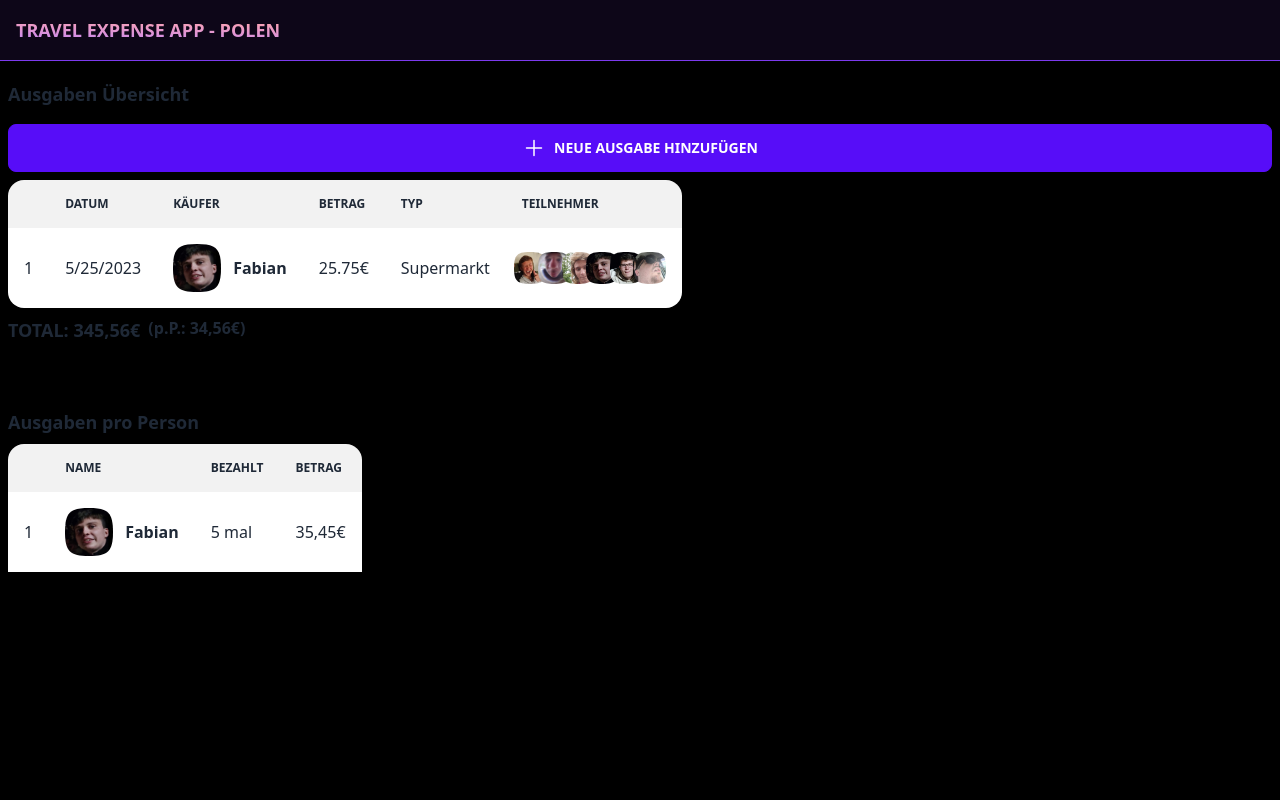
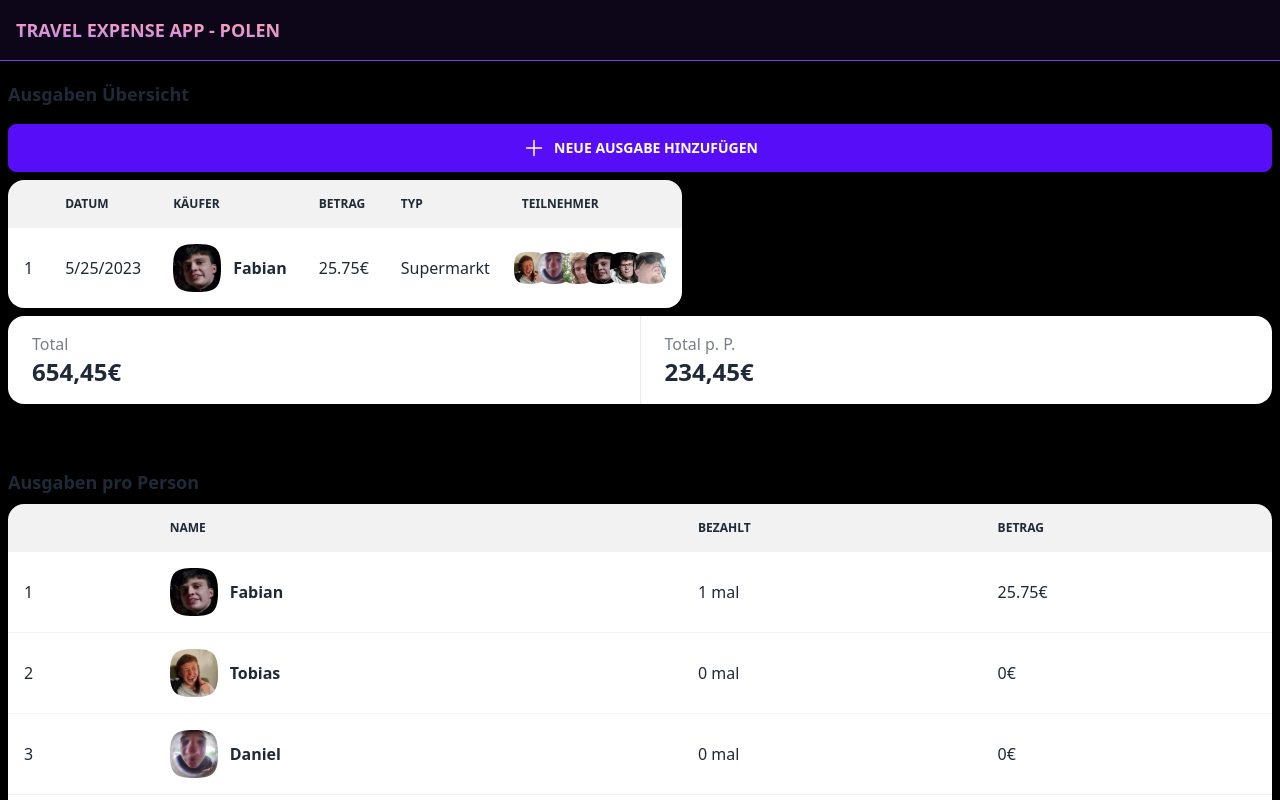
Before and after one commit to Fabianofski/travel-expense-app, a SvelteKit app: page /expenses in a window 1280 px wide. Shown: the top 800 px of the page. Built offline with nearby package versions, Linux system fonts and the light colour scheme.

Commit message:
Added Expense Per Person Calculations

```diff
--- a/src/routes/+layout.svelte
+++ b/src/routes/+layout.svelte
@@ -12,7 +12,7 @@
 			TRAVEL EXPENSE APP - POLEN
 		</h1>
 	</nav>
-	<div class="px-2 pt-16 w-full h-full">
+	<div class="px-2 pt-16 pb-4 w-full h-full">
 		<slot />
 	</div>
 </div>
--- a/src/routes/expenses/+page.svelte
+++ b/src/routes/expenses/+page.svelte
@@ -3,19 +3,19 @@
 	import type { expense } from './expenses';
 	import PersonExpenseList from './personExpenseList.svelte';
 
+	const participants: string[] = ['tobias', 'daniel', 'marlon', 'fabian', 'paul', 'tim'];
 	const expenses: expense[] = [
 		{
 			buyer: 'Fabian',
 			expenseType: 'Supermarkt',
 			date: new Date(),
 			amount: 25.75,
-			participants: ['tobias', 'daniel', 'marlon', 'fabian', 'paul', 'tim']
+			participants: participants
 		}
 	];
-	const participants: string[] = ['tobias', 'daniel', 'marlon', 'fabian', 'paul', 'tim'];
 </script>
 
-<div class="flex flex-col gap-16 mt-4">
+<div class="flex flex-col gap-16 pt-4">
 	<ExpenseList {expenses} {participants} />
-	<PersonExpenseList {expenses} />
+	<PersonExpenseList {expenses} {participants} />
 </div>
--- a/src/routes/expenses/expenseList.svelte
+++ b/src/routes/expenses/expenseList.svelte
@@ -78,8 +78,15 @@
 			</tbody>
 		</table>
 	</div>
-	<div class="flex gap-2">
-		<p class="text-lg font-bold">TOTAL: 345,56€</p>
-		<p class="text-base font-bold">(p.P.: 34,56€)</p>
+	<div class="stats shadow">
+		<div class="stat">
+			<div class="stat-title">Total</div>
+			<div class="stat-value text-2xl">654,45€</div>
+		</div>
+
+		<div class="stat">
+			<div class="stat-title">Total p. P.</div>
+			<div class="stat-value text-2xl">234,45€</div>
+		</div>
 	</div>
 </div>
--- a/src/routes/expenses/personExpenseList.svelte
+++ b/src/routes/expenses/personExpenseList.svelte
@@ -1,15 +1,45 @@
 <script lang="ts">
-	import ExpenseModal from './addExpenseModal.svelte';
 	import type { expense } from './expenses';
 
+	function capitalizeFirstLetter(string: string) {
+		return string.charAt(0).toUpperCase() + string.slice(1);
+	}
+
+	type expensesPerPersonType = {
+		[key: string]: {
+			amount: number;
+			times: number;
+		};
+	};
+
 	export let expenses: expense[];
+	export let participants: string[];
+
+	function getExpensesPerPerson(): expensesPerPersonType {
+		const data: expensesPerPersonType = {};
+
+		participants.forEach((participant) => {
+			data[participant.toLowerCase()] = {
+				amount: 0,
+				times: 0
+			};
+		});
+
+		expenses.forEach((expense) => {
+			data[expense.buyer.toLowerCase()].amount += expense.amount;
+			data[expense.buyer.toLowerCase()].times++;
+		});
+
+		return Object.fromEntries(Object.entries(data).sort(([, a], [, b]) => b.amount - a.amount));
+	}
+	const expensesPerPerson = getExpensesPerPerson();
 </script>
 
 <div class="flex flex-col gap-2">
 	<h1 class="text-lg font-bold">Ausgaben pro Person</h1>
 
 	<div class="overflow-x-auto w-full">
-		<table class="table">
+		<table class="table w-full">
 			<!-- head -->
 			<thead>
 				<tr>
@@ -20,21 +50,25 @@
 				</tr>
 			</thead>
 			<tbody>
-				<td>1</td>
+				{#each Object.keys(expensesPerPerson) as name, index}
+					<tr>
+						<td>{index + 1}</td>
 						<td>
 							<div class="flex items-center space-x-3">
 								<div class="avatar">
 									<div class="mask mask-squircle w-12 h-12">
-								<img src="./profiles/fabian.png" alt="fabian profile" />
+										<img src={`./profiles/${name}.png`} alt={`${name} profile`} />
 									</div>
 								</div>
 								<div>
-							<div class="font-bold">Fabian</div>
+									<div class="font-bold">{capitalizeFirstLetter(name)}</div>
 								</div>
 							</div>
 						</td>
-				<td> 5 mal</td>
-				<td> 35,45€ </td>
+						<td> {expensesPerPerson[name].times} mal</td>
+						<td> {expensesPerPerson[name].amount}€ </td>
+					</tr>
+				{/each}
 			</tbody>
 		</table>
 	</div>
```
Lines whose indentation alone changed are shown as unchanged.
